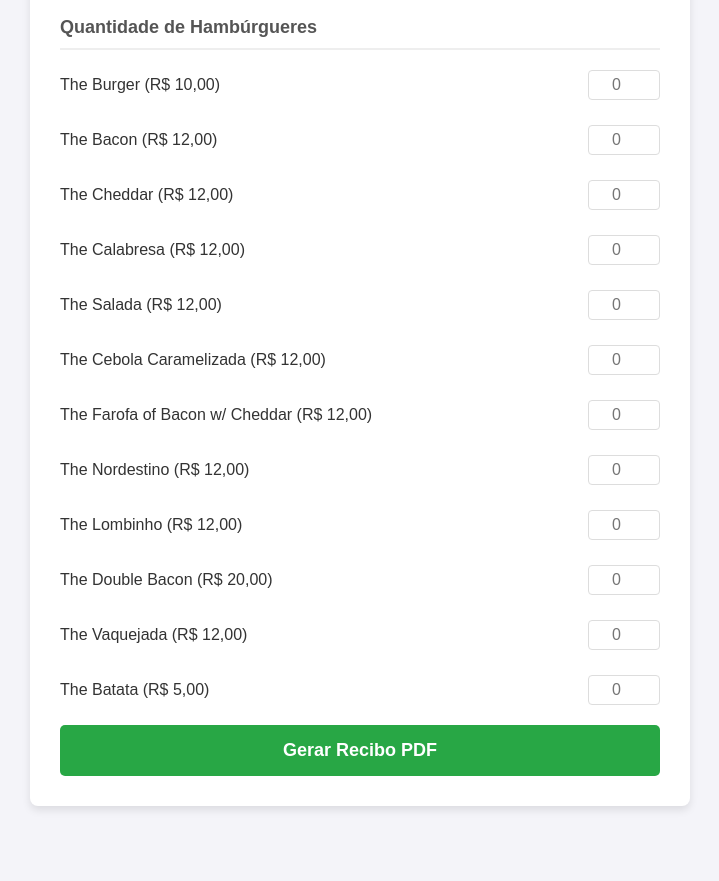
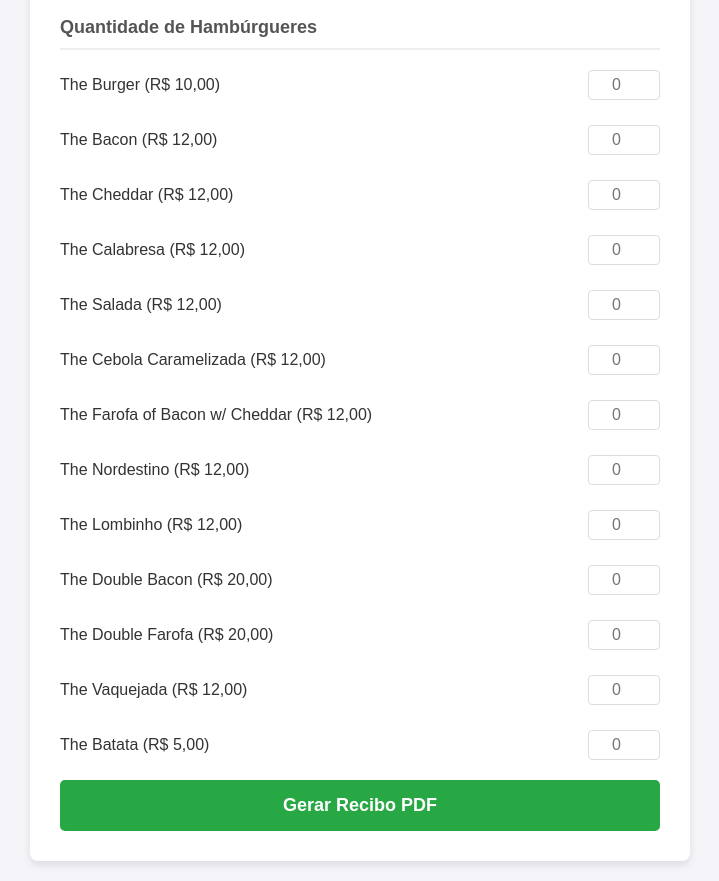
Before and after one commit to TheDandyHoneybadger/thb, a plain HTML site: page index.html in a window 1280 px wide. Shown: the part 167-1048 px from the top of the page, without its empty margins (280-999 px from the left). Before the commit the page ends 993 px from the top, so only its background shows below. Drawn offline with nearby package versions, Linux system fonts and the light colour scheme.

Commit message:
Add 'The Double Farofa' to the menu

```diff
--- a/index.html
+++ b/index.html
@@ -132,6 +132,7 @@
             "The Nordestino": 12.00,
             "The Lombinho": 12.00,
             "The Double Bacon": 20.00,
+            "The Double Farofa": 20.00,
             "The Vaquejada": 12.00,
             "The Batata": 5.00
         };
```
